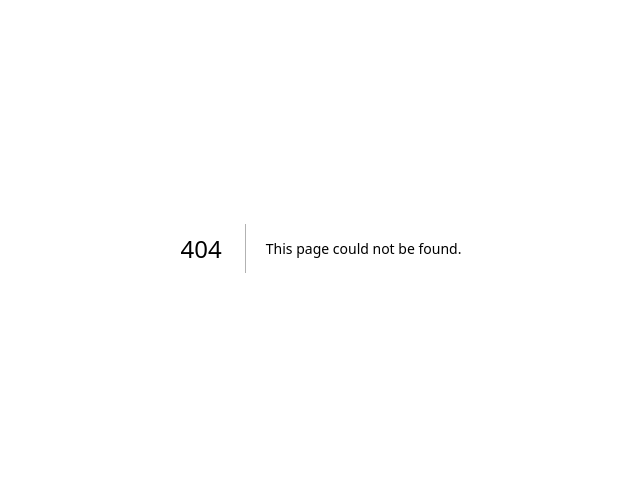
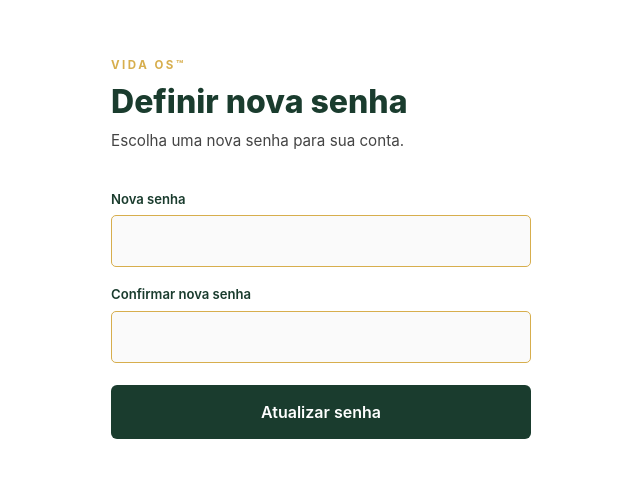
Before and after one commit to ivanlvianna/vida-os-lite, a Next.js app: page /nova-senha in a window 1280 px wide. Before the commit this address had no page. Shown: the part 152-630 px from the top of the page, without its empty margins (319-959 px from the left). Built offline with nearby package versions, Linux system fonts and the light colour scheme.

Commit message:
fix: complete password recovery flow

```diff
--- /dev/null
+++ b/src/app/nova-senha/page.js
@@ -0,0 +1,74 @@
+'use client'
+
+import { useState } from 'react'
+import { useRouter } from 'next/navigation'
+import { createClient } from '../../lib/supabase'
+
+export default function NovaSenhaPage() {
+  const router = useRouter()
+  const [senha, setSenha] = useState('')
+  const [confirmacao, setConfirmacao] = useState('')
+  const [erro, setErro] = useState('')
+  const [salvando, setSalvando] = useState(false)
+
+  async function handleSubmit(e) {
+    e.preventDefault()
+    setErro('')
+
+    if (senha.length < 8) {
+      setErro('A nova senha deve ter pelo menos 8 caracteres.')
+      return
+    }
+
+    if (senha !== confirmacao) {
+      setErro('As senhas não coincidem.')
+      return
+    }
+
+    setSalvando(true)
+    const supabase = createClient()
+    const { error } = await supabase.auth.updateUser({ password: senha })
+
+    if (error) {
+      setErro('Não foi possível atualizar a senha. Solicite um novo link de recuperação e tente novamente.')
+      setSalvando(false)
+      return
+    }
+
+    router.replace('/dashboard')
+    router.refresh()
+  }
+
+  const inputStyle = {
+    width: '100%', padding: '13px 14px', fontSize: '1rem', border: '1.5px solid #d7ae4d',
+    borderRadius: '5px', outline: 'none', color: '#1a1a1a', backgroundColor: '#fafafa', boxSizing: 'border-box'
+  }
+
+  return (
+    <main style={{ minHeight: '100vh', backgroundColor: '#ffffff', display: 'flex', alignItems: 'center', justifyContent: 'center', padding: '48px 24px', fontFamily: "'Inter','Helvetica Neue',Arial,sans-serif" }}>
+      <div style={{ maxWidth: '420px', width: '100%' }}>
+        <p style={{ fontSize: '0.72rem', fontWeight: 700, color: '#d7ae4d', letterSpacing: '2.5px', textTransform: 'uppercase', marginBottom: '10px' }}>VIDA OS™</p>
+        <h1 style={{ fontSize: '2rem', fontWeight: 800, color: '#1A3C2E', margin: '0 0 8px', lineHeight: 1.15 }}>Definir nova senha</h1>
+        <p style={{ fontSize: '0.95rem', color: '#444', marginBottom: '36px', lineHeight: 1.6 }}>Escolha uma nova senha para sua conta.</p>
+
+        <form onSubmit={handleSubmit}>
+          {erro && <div style={{ padding: '14px', backgroundColor: '#fff5f5', border: '1px solid #e57373', borderRadius: '5px', color: '#c62828', fontSize: '0.9rem', lineHeight: 1.5, marginBottom: '20px' }}>{erro}</div>}
+
+          <div style={{ marginBottom: '18px' }}>
+            <label htmlFor="senha" style={{ display: 'block', fontSize: '0.82rem', fontWeight: 600, color: '#1A3C2E', marginBottom: '6px' }}>Nova senha</label>
+            <input id="senha" type="password" minLength={8} required autoComplete="new-password" value={senha} onChange={(e) => setSenha(e.target.value)} style={inputStyle} />
+          </div>
+
+          <div style={{ marginBottom: '22px' }}>
+            <label htmlFor="confirmacao" style={{ display: 'block', fontSize: '0.82rem', fontWeight: 600, color: '#1A3C2E', marginBottom: '6px' }}>Confirmar nova senha</label>
+            <input id="confirmacao" type="password" minLength={8} required autoComplete="new-password" value={confirmacao} onChange={(e) => setConfirmacao(e.target.value)} style={inputStyle} />
+          </div>
+
+          <button type="submit" disabled={salvando} style={{ width: '100%', padding: '15px', backgroundColor: '#1A3C2E', color: '#ffffff', border: 'none', borderRadius: '6px', fontSize: '1rem', fontWeight: 600, cursor: salvando ? 'not-allowed' : 'pointer', opacity: salvando ? 0.6 : 1 }}>
+            {salvando ? 'Atualizando...' : 'Atualizar senha'}
+          </button>
+        </form>
+      </div>
+    </main>
+  )
+}
```
